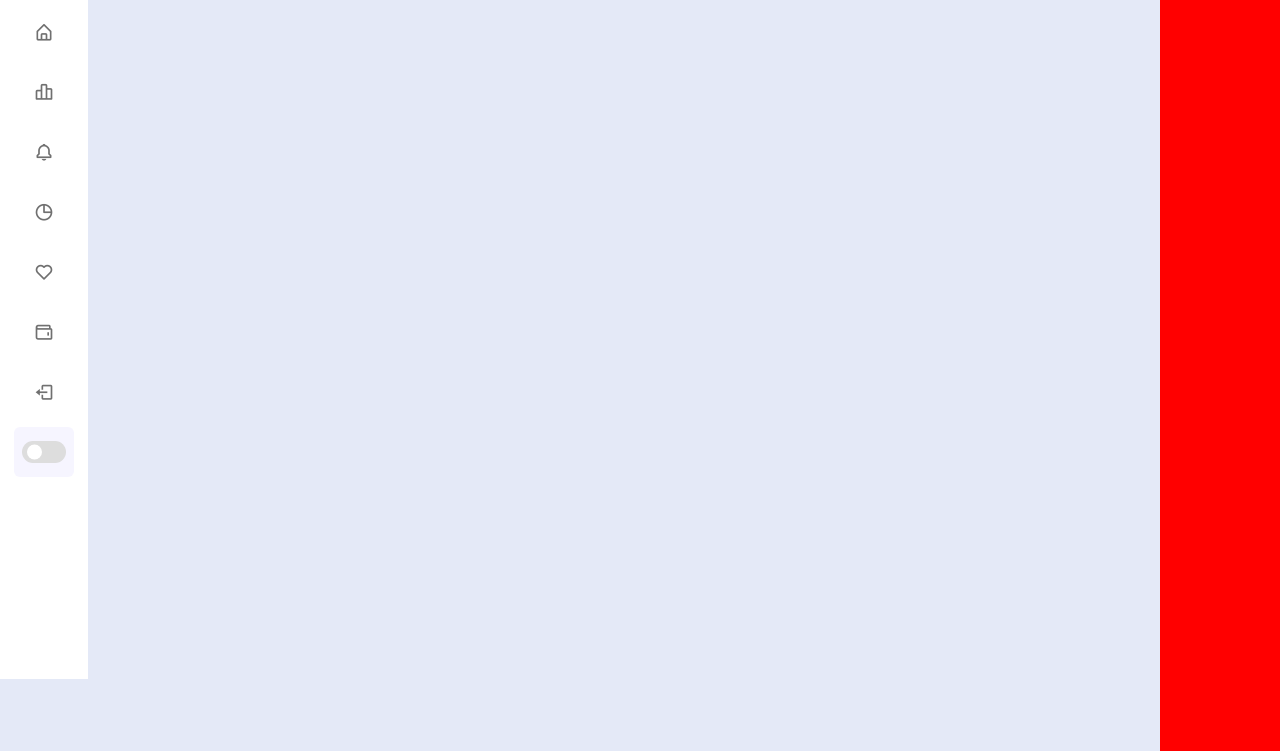
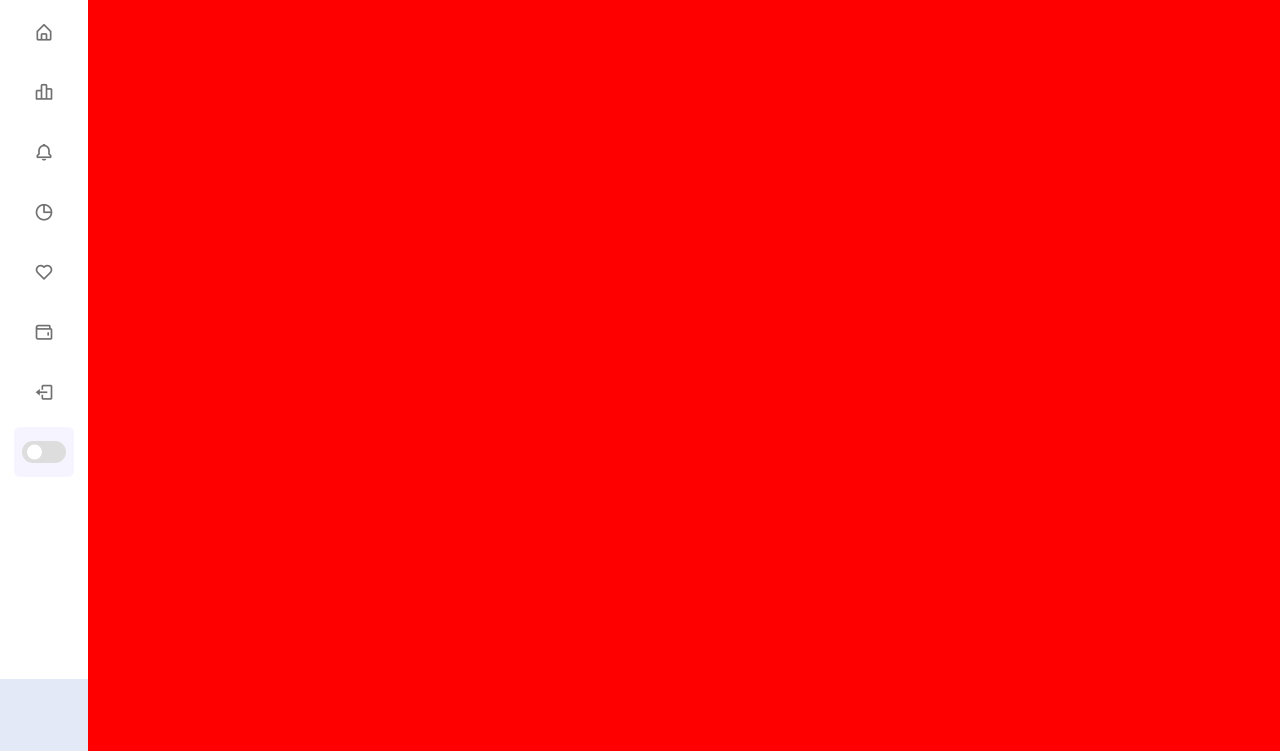
Before and after one commit to GabrielDOSilva/Sidbar, a plain HTML site: page index.html in a window 1280 px wide. Shown: the part 121-872 px from the top of the page. Before the commit the page ends 800 px from the top, so only its background shows below. Drawn offline with nearby package versions, Linux system fonts and the light colour scheme.

Commit message:
Update style.css

```diff
--- a/style.css
+++ b/style.css
@@ -271,9 +271,16 @@ body.dark .switch::before {
 }
 
 .cont-geral {
-    position: fixed;
+    position: static;
     background: red;
-    left: auto;
+    padding: 20px;
     right: 0;
+    margin-left: 88px;
     height: 100em;
+    transition: var(--tran-05);
+
 }
+
+.cont-geral.close{
+    margin-left: 250px;
+}
```
